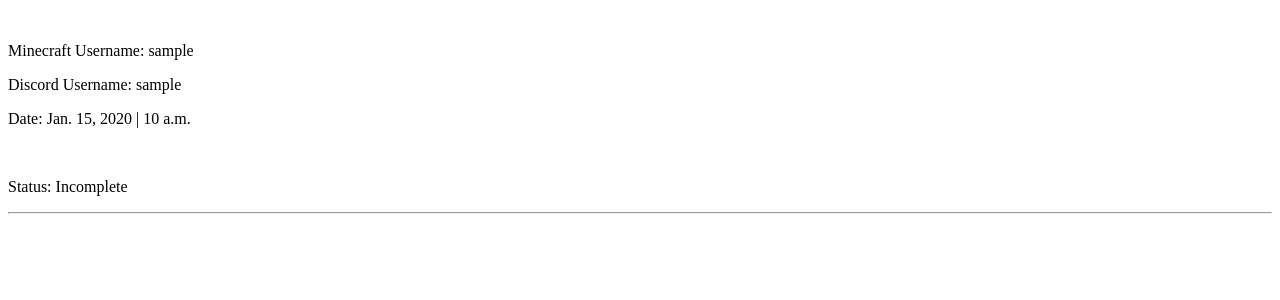
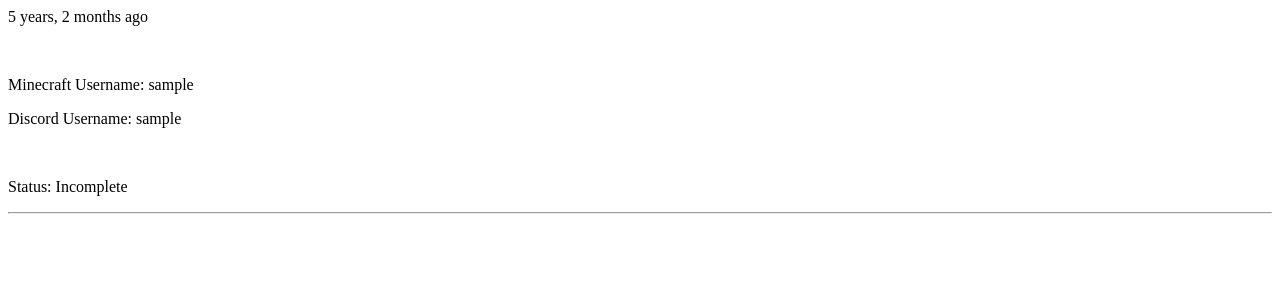
Before and after one commit to zediious/raptor-web, a Django app: template raptorWeb/templates/panel/crud/completeddonation_view.html in a window 1280 px wide. Shown: the top 300 px of the page. Run offline with Django 3.2, Linux system fonts and the light colour scheme; the template is opened without the code that fills it: most values are stand-ins (such as "Sample title", 1, 10 or a date in 2020); parts of the project's set-up code (start-up, migrations or seed data) failed here and were passed over.

Commit message:
Improvements to donation view template
- Group data in relevant sections
- Higlight relevant data versus the headers
- Move date to new header card
- Show date as timesince, absolute in tooltip
- Add tooltip and confirmation warnings for sending commands and roles
- Command and role buttons disabled for duration of request

```diff
--- a/raptorWeb/templates/panel/crud/completeddonation_view.html
+++ b/raptorWeb/templates/panel/crud/completeddonation_view.html
@@ -2,41 +2,51 @@
     <title>{{ site_info_model.brand_name }} | Completed Donation from {{object.minecraft_username}} on {{object.donation_datetime}}</title>
 </head>
 
+<div class="card bg-dark text-center text-white p-3 mb-2">
+    <p class='fs-5 text-wrap' data-bs-toggle="tooltip" data-bs-title="{{ object.donation_datetime|date }} at {{ object.donation_datetime|time }}">
+        <span class="fs-3">{{ object.donation_datetime|timesince }} ago</span>
+    </p>
+</div>
+
 <div class='card bg-dark text-white p-3'>
     <div class='d-flex flex-wrap justify-content-evenly m-3 text-center gap-1'>
-        {% if completeddonation.donating_user %}
-        <p class='fs-5 badge bg-secondary'>
-            <a style="color: #ffffff" target="_blank" href="{{completeddonation.donating_user.get_absolute_url}}">{{completeddonation.donating_user}}</a>
-        </p>
-        {% endif %}
-        <p class='fs-5 badge bg-secondary'>
-            Minecraft Username: {{ object.minecraft_username }}
-        </p>
-        <p class='fs-5 badge bg-secondary'>
-            Discord Username: {%if object.discord_username%}{{object.discord_username}}{%else%}Discord Username: None{%endif%}
-        </p>
-        <p class='fs-5 badge bg-primary'>
-            Date: {{ object.donation_datetime|date }} | {{ object.donation_datetime|time }}
-        </p>
+        <div class="card-header">
+            {% if completeddonation.donating_user %}
+            <p class='fs-5 badge bg-secondary text-wrap'>
+                <a style="color: #ffffff" target="_blank" href="{{completeddonation.donating_user.get_absolute_url}}">Site User: <span class="fs-3">{{completeddonation.donating_user}}</span></a>
+            </p>
+            {% endif %}
+            <p class='fs-5 badge bg-secondary text-wrap'>
+                Minecraft Username: <span class="fs-3">{{ object.minecraft_username }}</span>
+            </p>
+            {% if completeddonation.discord_username %}
+            <p class='fs-5 badge bg-secondary text-wrap'>
+                Discord Username: <span class="fs-3">{{object.discord_username}}</span>
+            </p>
+            {% endif %}
+        </div>
+    </div>
+    <div class='d-flex flex-wrap justify-content-evenly m-3 text-center gap-1'>
         {% if completeddonation.completed %}
         <p class='fs-5 badge bg-success'>
         {% else %}
         <p class='fs-5 badge bg-warning'>
         {% endif %}
-            <a style="color: #ffffff" target="_blank" href="{{completeddonation.bought_package.get_absolute_url}}">Package: {{completeddonation.bought_package}}</a>
+            <a style="color: #ffffff" target="_blank" href="{{completeddonation.bought_package.get_absolute_url}}">Package: <span class="fs-3">{{completeddonation.bought_package}}</span></a>
         </p>
         {% if completeddonation.completed %}
         <p class='fs-5 badge bg-success'>
-            Spent: {{completeddonation.spent}}
+            Spent: <span class="fs-3">{{completeddonation.spent}}</span>
         </p>
         {% endif %}
         {% if completeddonation.completed %}
         <p class='fs-5 badge bg-success'>
-            Status: Complete
+            Status: <span class="fs-3">Complete</span>
         </p>
         {% else %}
         <p class='fs-5 badge bg-danger'>
-            Status: Incomplete
+            Status: <span class="fs-3">Incomplete</span>
+
         </p>
         {% endif %}
     </div>
@@ -45,8 +55,10 @@
         {% if perms.donations.resendbenefits_completeddonation %}
         <form>
             {% csrf_token %}
-            <a role='button' class='btn btn-warning'
+            <a role='button' class='btn btn-warning' data-bs-toggle="tooltip" data-bs-title="Re-send the commands given for this donation to the assigned gameservers.&#013;WARNING: This can potentially be destructive!"
                     hx-post="{% url 'donations:resend' %}?pk={{object.pk}}&do_commands=true&do_roles=false"
+                    hx-confirm="Are you sure you want to re-send gameserver commands for this donation?"
+                    hx-disabled-elt="this"
                     hx-swap='none'
             >
                 Re-send Commands
@@ -54,8 +66,10 @@
         </form>
         <form>
             {% csrf_token %}
-            <a role='button' class='btn btn-warning'
+            <a role='button' class='btn btn-warning' data-bs-toggle="tooltip" data-bs-title="Re-give the Discord roles given for this donation to the assigned Discord users.&#013;WARNING: This can potentially be destructive!"
                     hx-post="{% url 'donations:resend' %}?pk={{object.pk}}&do_commands=false&do_roles=true"
+                    hx-confirm="Are you sure you want to re-give Discord roles for this donation?"
+                    hx-disabled-elt="this"
                     hx-swap='none'
             >
                 Re-give Roles
@@ -64,3 +78,12 @@
         {% endif %}
     </div>
 </div>
+
+<script>
+    try {
+        tooltipTriggerList
+    } catch (error) {
+        const tooltipTriggerList = document.querySelectorAll('[data-bs-toggle="tooltip"]')
+        const tooltipList = [...tooltipTriggerList].map(tooltipTriggerEl => new bootstrap.Tooltip(tooltipTriggerEl))
+    }
+</script>
```
